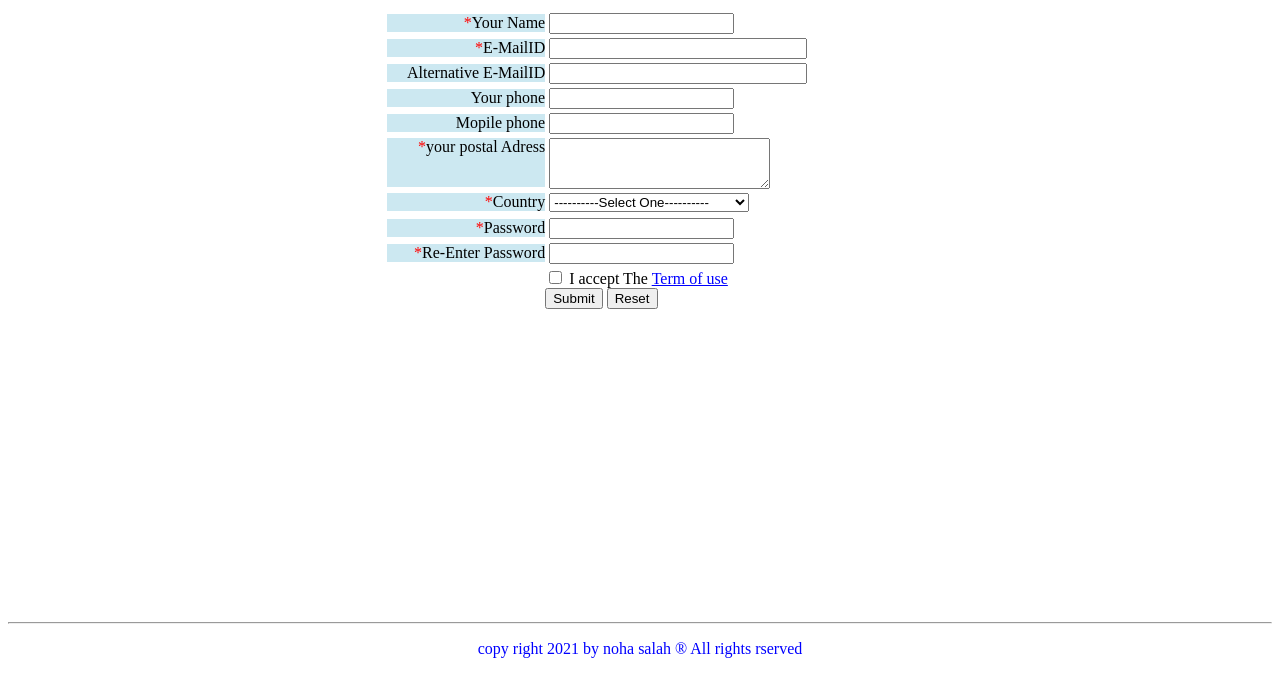
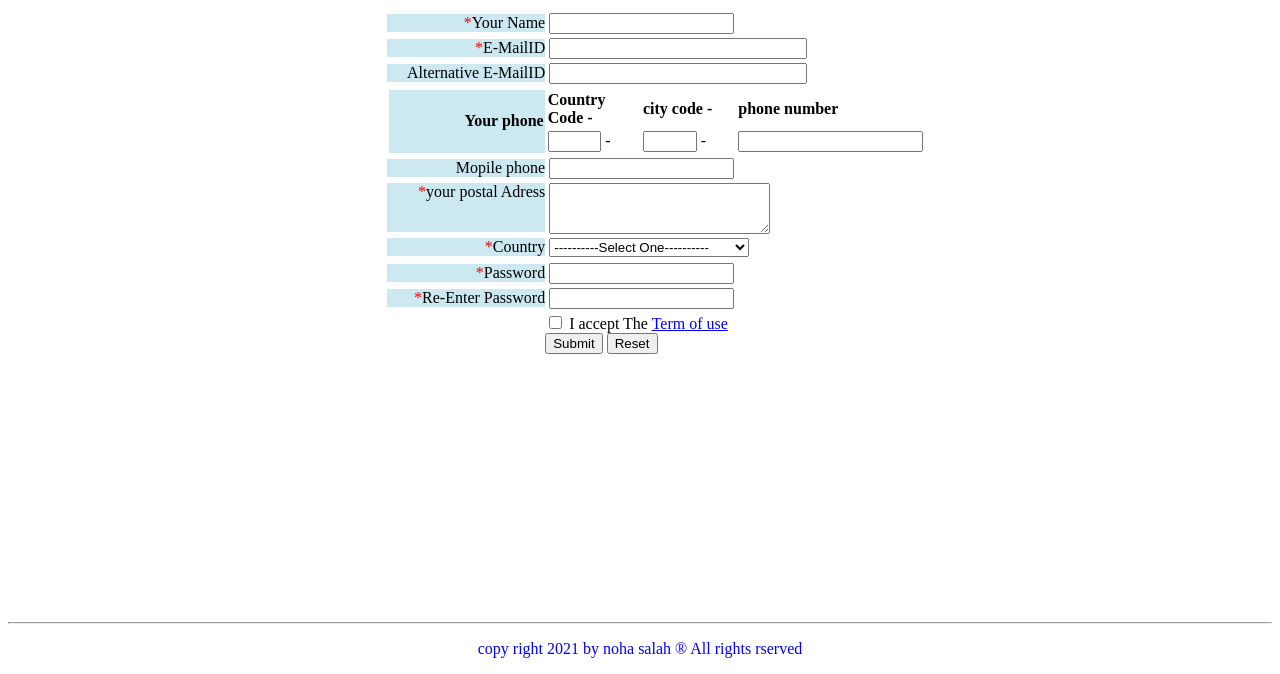
Before and after one commit to mohamedashraf77/ITI_task, a plain HTML site: page form.html in a window 1280 px wide. Shown: the part 215-889 px from the top of the page. Drawn offline with Linux system fonts and the light colour scheme.

Commit message:
Add files via upload

```diff
--- a/form.html
+++ b/form.html
@@ -98,9 +98,20 @@
                 <label for="Aemail">Alternative E-MailID</label>
                 <input type="email" id="Aemail" name="Aemail"style="width: 250px;">
             </div>
-            <div style="height: 25px;">
-                <label for="phone">Your phone</label>
-                <input type="number" id="phone" name="phone">
+            <div style="height: 70px;">
+                <table style="width: 100%;">
+                    <tr>
+                      <th style="width: 25%; background-color: rgb(204, 232, 241);" rowspan="2"><label for="phone" style="width: 100%;">Your phone</label></th>
+                      <th style="text-align: left; width: 15%;">Country Code -</th>
+                      <th style="text-align: left; width: 15%;"> city code -</th>
+                      <th style="text-align: left; width: 45%;"> phone number</th>
+                    </tr>
+                    <tr>
+                      <td style="width: 15%;"><input type="number" id="country_code" name="country_code" style="width: 50%;"> - </td>
+                      <td style="width: 15%;"><input type="number" id="city_code" name="city_code" style="width: 50%;"> - </td>
+                      <td style="width: 45%;"><input type="number" id="phone" name="phone"></td>
+                    </tr>
+                </table>
             </div>
             <div style="height: 25px;">
                 <label for="mopile phone">Mopile phone</label>
```
